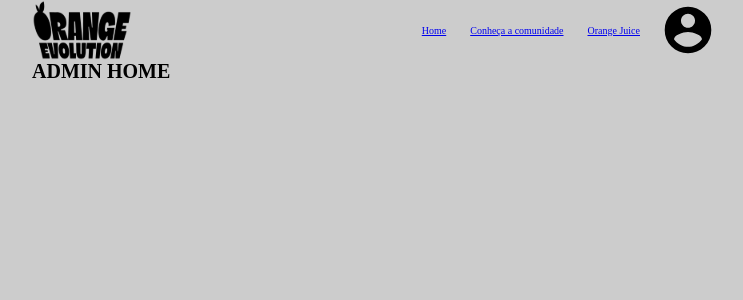
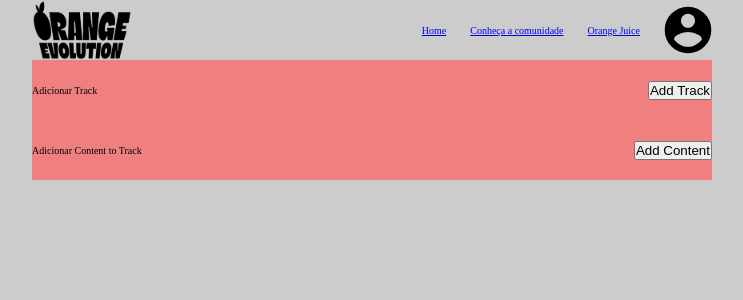
Before and after one commit to afonsonrodrigues/fchackathon-front, a React (Vite) app: page /admin/home in a window 1280 px wide. Shown: the top 300 px of the page, without its empty margins (268-1011 px from the left). Built offline with nearby package versions, Linux system fonts and the light colour scheme.

Commit message:
bases dos banners de adicionar trilha e conteúdo na trilha

```diff
--- /dev/null
+++ b/src/components/AdminHome/AddContentToTrack/index.jsx
@@ -0,0 +1,10 @@
+import { AddContent } from './styled';
+
+export default function AddContentToTrack() {
+    return (
+        <AddContent className='row space-btw align-center'>
+            <div>Adicionar Content to Track</div>
+            <button>Add Content</button>
+        </AddContent>
+    )
+}
--- /dev/null
+++ b/src/components/AdminHome/AddContentToTrack/styled.jsx
@@ -0,0 +1,6 @@
+import styled from "styled-components";
+
+export const AddContent = styled.div`
+    height: 6rem;
+    background-color: lightcoral;
+`;
--- /dev/null
+++ b/src/components/AdminHome/AddTrack/index.jsx
@@ -0,0 +1,11 @@
+import { AddTrackCard } from './styled';
+import '../../../styles/utils.css';
+
+export default function AddTrack() {
+    return (
+        <AddTrackCard className='row space-btw align-center'>
+            <div>Adicionar Track</div>
+            <button>Add Track</button>
+        </AddTrackCard>
+    )
+}
--- /dev/null
+++ b/src/components/AdminHome/AddTrack/styled.jsx
@@ -0,0 +1,6 @@
+import styled from "styled-components";
+
+export const AddTrackCard = styled.div`
+    height: 6rem;
+    background-color: lightcoral;
+`;
--- a/src/pages/AdminHome/index.jsx
+++ b/src/pages/AdminHome/index.jsx
@@ -1,5 +1,11 @@
+import AddContentToTrack from '../../components/AdminHome/AddContentToTrack';
+import AddTrack from '../../components/AdminHome/AddTrack';
+
 export default function AdminHome() {
     return (
-        <h1>ADMIN HOME</h1>
+        <>
+            <AddTrack />
+            <AddContentToTrack />
+        </>
     )
 }
```
